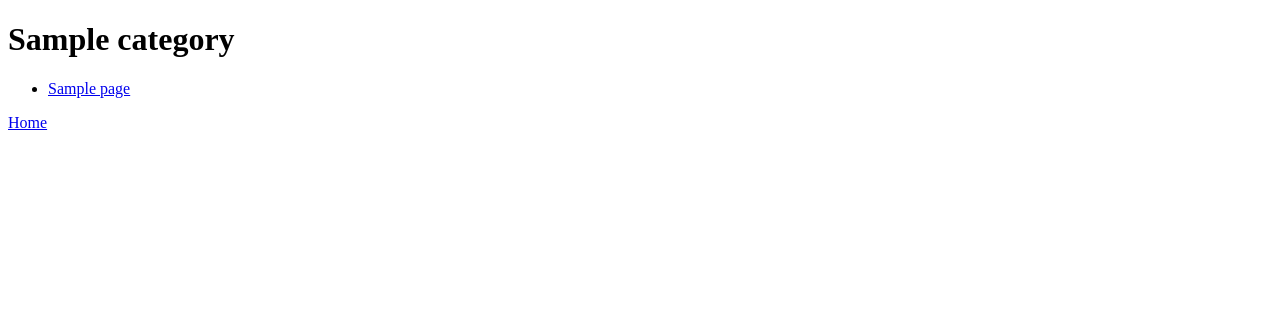
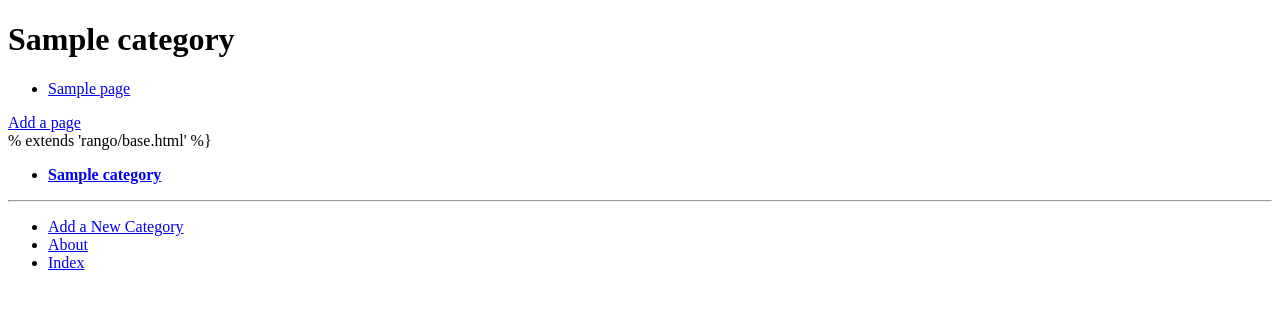
Before and after one commit to aidansc0/tango_with_django_project, a Django app: a page that uses tango_with_django_project/templates/rango/category.html in a window 1280 px wide. Shown: the top 309 px of the page. Run offline with Django 3.2, Linux system fonts and the light colour scheme; tables that the repository leaves empty hold one stand-in row (values such as "Sample post").

Commit message:
Chapter 8 + Exercises

```diff
--- /dev/null
+++ b/tango_with_django_project/rango/templatetags/rango_template_tags.py
@@ -0,0 +1,8 @@
+from django import template
+from rango.models import Category
+
+register = template.Library()
+
+@register.inclusion_tag('rango/categories.html')
+def get_category_list(current_category=None):
+    return {'categories': Category.objects.all(), 'current_category': current_category}
--- a/tango_with_django_project/rango/views.py
+++ b/tango_with_django_project/rango/views.py
@@ -19,6 +19,8 @@ def index(request):
 
 def about(request):
     context_dict = {'boldmessage': "This tutorial has been put together by Aidan!"}
+    print(request.method)
+    print(request.user)
     return render(request, 'rango/about.html', context=context_dict)
 
 def show_category(request, category_name_slug):
--- a/tango_with_django_project/templates/rango/about.html
+++ b/tango_with_django_project/templates/rango/about.html
@@ -1,5 +1,6 @@
 <!DOCTYPE html>
 
+% extends 'rango/base.html' %}
 {% load static %}
 
 <html>
@@ -14,7 +15,6 @@
             <strong>{{ boldmessage }}</strong> <br />
         </div>
         <div>
-            <a href="/rango/index">Home</a><br />
             <img src="{% static 'images/rango.png' %}" alt="Picture of Rango" />
             <img src="{{ MEDIA_URL }}cat.jpg " alt="Picture of Cat" />
         </div>
--- a/tango_with_django_project/templates/rango/add_category.html
+++ b/tango_with_django_project/templates/rango/add_category.html
@@ -1,4 +1,7 @@
 <!DOCTYPE html>
+
+% extends 'rango/base.html' %}
+
 <html>
     <head>
         <title>Rango</title>
--- a/tango_with_django_project/templates/rango/add_page.html
+++ b/tango_with_django_project/templates/rango/add_page.html
@@ -1,4 +1,7 @@
 <!DOCTYPE html>
+
+% extends 'rango/base.html' %}
+
 <html>
     <head>
         <title>Rango</title>
--- /dev/null
+++ b/tango_with_django_project/templates/rango/base.html
@@ -0,0 +1,33 @@
+<!DOCTYPE html>
+{% load staticfiles %}
+{% load rango_template_tags %}
+
+<html>
+    <head lang="en">
+        <meta charset="UTF-8" />
+        <title>Rango
+            {% block title_block %}
+                How to Tango with Django!
+            {% endblock %}
+        </title>
+    </head>
+    <body>
+        <div>
+            {% block body_block %}
+            {% endblock %}
+        </div>
+        <div>
+            {% block sidebar_block %}
+                {% get_category_list category %}
+            {% endblock %}
+        </div>
+        <hr />
+        <div>
+            <ul>
+                <li><a href="{% url 'rango:add_category' %}">Add a New Category</a></li>
+                <li><a href="{% url 'rango:about' %}">About</a></li>
+                <li><a href="{% url 'rango:index' %}">Index</a></li>
+            </ul>
+        </div>
+    </body>
+</html>
--- /dev/null
+++ b/tango_with_django_project/templates/rango/categories.html
@@ -0,0 +1,19 @@
+% extends 'rango/base.html' %}
+
+<ul>
+    {% if categories %}
+    {% for c in categories %}
+    {% if c == current_category %}
+    <li>
+    <strong>
+    <a href="{% url 'rango:show_category' c.slug %}">{{ c.name }}</a>
+    </strong>
+    </li>
+    {% else %}
+    <li>
+    <a href="{% url 'rango:show_category' c.slug %}">{{ c.name }}</a>
+    </li>
+    {% endif %}
+    {% endfor %}
+    {% endif %}
+</ul>
--- a/tango_with_django_project/templates/rango/category.html
+++ b/tango_with_django_project/templates/rango/category.html
@@ -1,28 +1,29 @@
-<!DOCTYPE html>
+{% extends 'rango/base.html' %}
+{% load staticfiles %}
 
-<html>
-    <head>
-        <title>Rango</title>
-    </head>
-    <body>
-        <div>
+{% block title_block %}
+    {% if category %}
+        {{ category.name }}
+    {% else %}
+        Unkown Category
+    {% endif %}
+{% endblock %}
+
+{% block body_block %}
     {% if category %}
     <h1>{{ category.name }}</h1>
     {% if pages %}
     <ul>
         {% for page in pages %}
-                <li><a href="{{ page.url}}">{{ page.title }}</a></li>
+        <li><a href="{{ page.url }}">{{ page.title }}</a></li>
         {% endfor %}
     </ul>
     {% else %}
     <strong>No pages currently in category.</strong>
     {% endif %}
+
+    <a href="{% url ' rango:add_page' category.slug %}">Add a page</a> <br />
+    {% else %}
+    The specified category does not exist.
     {% endif %}
-        </div>
-
-        <div>
-            <a href="/rango/index">Home</a><br />
-        </div>
-
-    </body>
-</html>
+{% endblock %}
--- a/tango_with_django_project/templates/rango/index.html
+++ b/tango_with_django_project/templates/rango/index.html
@@ -1,6 +1,7 @@
 <!DOCTYPE html>
 
 {% load static %}
+% extends 'rango/base.html' %}
 
 <html>
     <head>
@@ -41,8 +42,6 @@
         </div>
 
         <div>
-            <a href="/rango/add_category">Add a New Category</a><br />
-            <a href="/rango/about">About</a><br />
             <img src="{% static 'images/rango.png' %}" alt="Picture of Grinman" />
         </div>
     </body>
```
Also changed, not shown: tango_with_django_project/rango/templatetags/__init__.py (added). Lines whose indentation alone changed are shown as unchanged.
